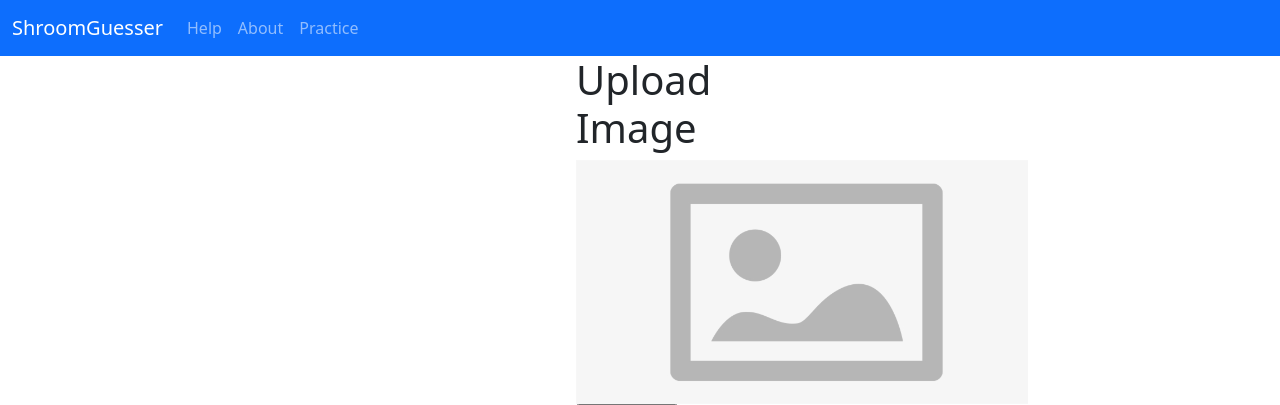
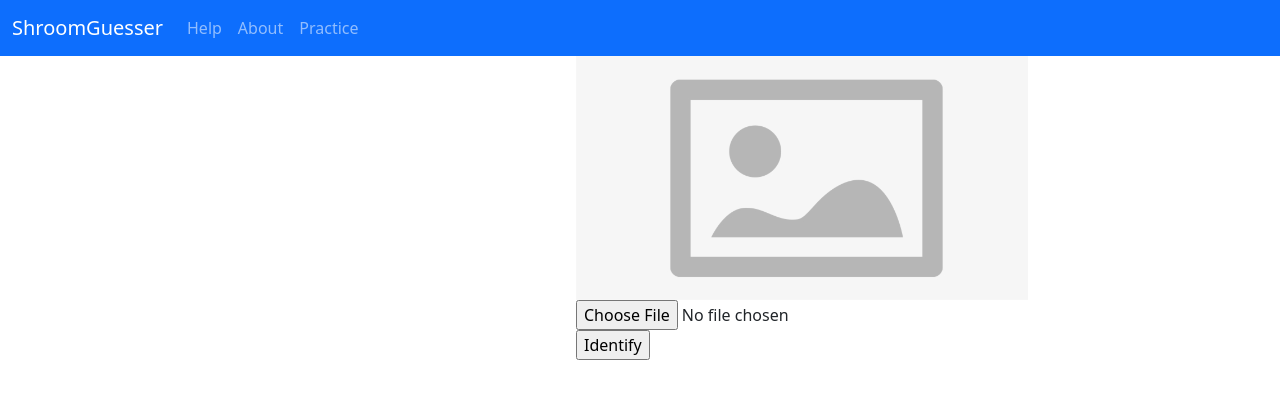
Before and after one commit to garyklam/mscapstone, a Python web app: template app/templates/home.html in a window 1280 px wide. Shown: the top 405 px of the page. Run offline with Jinja, Linux system fonts and the light colour scheme; the template is opened without the code that fills it, so the values that code supplies are empty.

Commit message:
actually fixed the image display error, added imagefile

```diff
--- a/app/templates/home.html
+++ b/app/templates/home.html
@@ -23,7 +23,6 @@
   </head>
   <body>
     <div class="center">
-      <h1>Upload Image</h1>
       <img id="uploaded-image" src="static/placeholder.PNG" alt="default image">
   <!--    <img id="uploaded-image" src="placeholder.PNG" alt="default image">-->
       <br>
@@ -36,15 +35,15 @@
     <div class="container">
 	<h5>Press the [Browse...] button to select an image to identify. <br>
     Afterward, press [Identify] to get species predictions. </h5><br>
-    <img id="Upload_page" src="/static/Upload.JPG" alt="default image"><br>
+    <img id="Upload_page" src="/static/Upload.JPG" alt="default image"><br><br>
 	<h5>On the Results page, click any of the species names to reveal additional information.<br>
     To better validate the predictions, identify different physical features present in your image with the dropdown menus, then press the [Compare] button.<br>
     For more practice with identifying mushroom features click <a href="about">here.</a> <br>
     Checking the box under the [Compare] button allows us to save your input as future training data to improve the site and is completely optional. </h5><br>
-    <img id="Results_page" src="static/Results_input.JPG" alt="default image"><br>
+    <img id="Results_page" src="static/Results_input.JPG" alt="default image"><br><br>
     <h5>Afterwards, revealing the additional species information will also display different highlights.<br>
     Green indicates an exact match with one of your chosen features, while yellow stands for a similar match.</h5><br>
-    <img id="Comparision.JPG" src="static/Comparison.jpg" alt="default image">
+    <img id="Comparision.JPG" src="static/Comparison.JPG" alt="default image">
     </div>
 
     <script>
```
Also changed, not shown: app/static/Upload.JPG (added), app/static/uploads/1.jpg (deleted), app/static/uploads/10.jpg (deleted), app/static/uploads/15.jpg (deleted), app/static/uploads/19.jpg (deleted), app/static/uploads/2.jpg (deleted), app/static/uploads/7.jpg (deleted).
